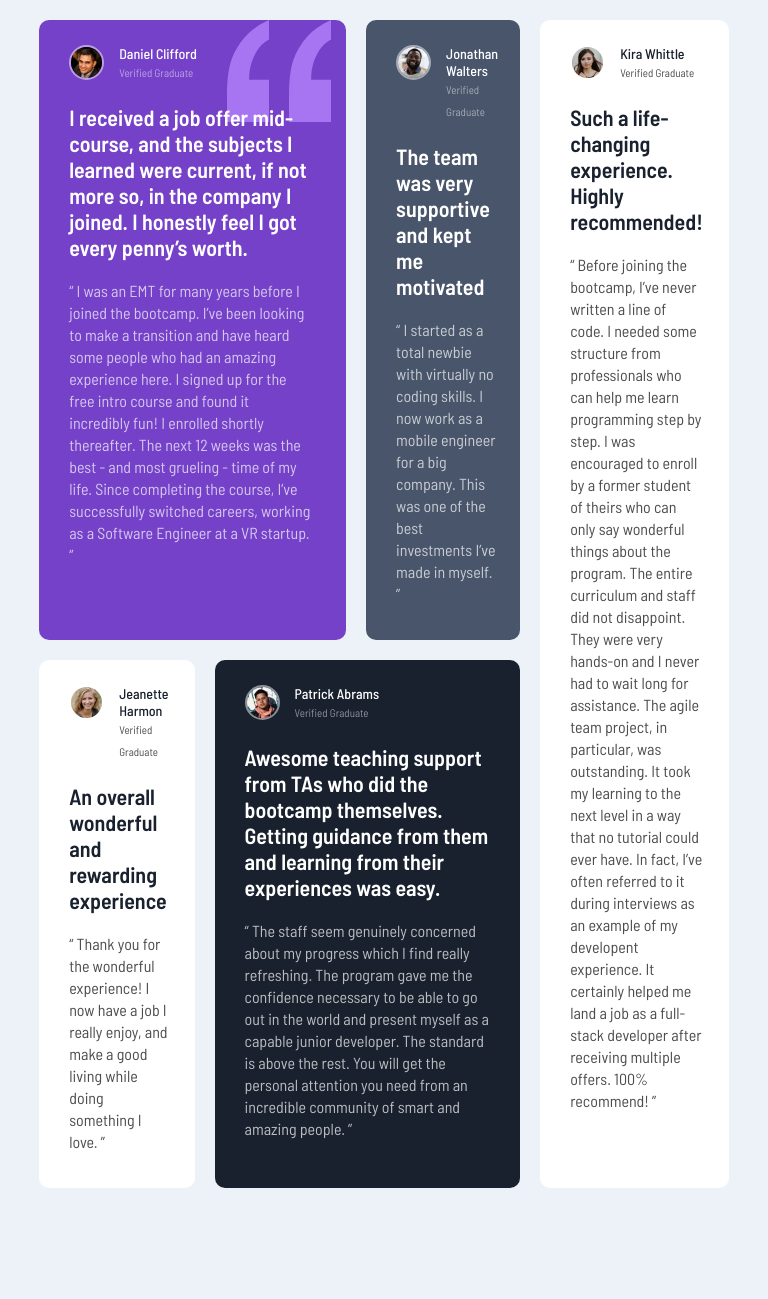
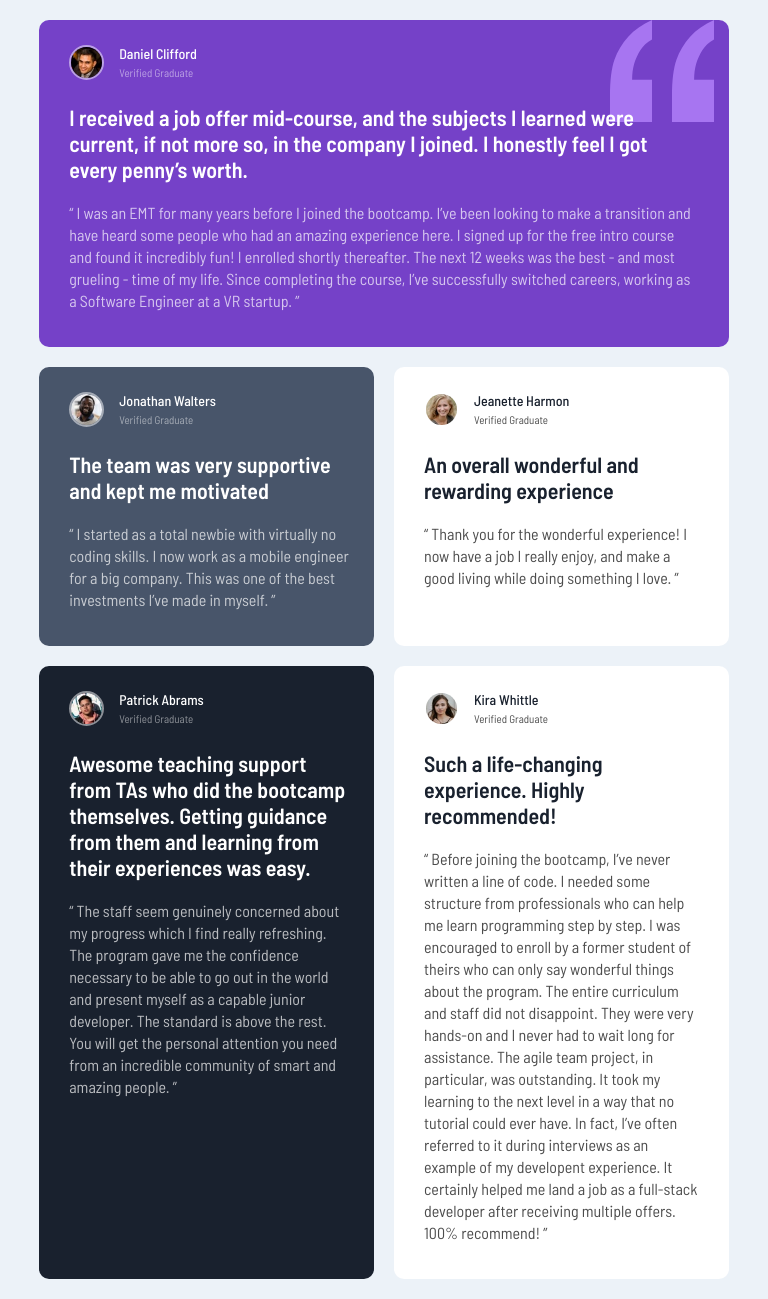
Before and after one commit to Asledin-max/testimonials-grid-section-main, a plain HTML site: page index.html in a window 768 px wide. Before the commit the page ends 1208 px from the top, so only its background shows below. Drawn offline with Linux system fonts and the light colour scheme.

Commit message:
Update style.css

```diff
--- a/style.css
+++ b/style.css
@@ -100,10 +100,10 @@ body {
   padding: 25px 26px 35px 30px;
 }
 
-@media (min-width: 380px) {
+@media (min-width: 395px) {
   .cardcontainer-grid {
     grid-template-columns: repeat(4, 1fr);
-    width: min(95%, 1280px);
+    width: min(95%, 400px);
   }
   .grid-col-span-2 {
     grid-column: span 2;
@@ -123,3 +123,37 @@ body {
     font-size: 22px;
   }
 }
+
+@media (min-width: 395px) and (max-width: 770px) {
+  .cardcontainer-grid {
+    grid-template-columns: repeat(4, 1fr);
+    width: min(95%, 770px);
+  }
+  .grid-col-span-2 {
+    grid-column: span 3;
+  }
+  .testimonials:last-child {
+    grid-row: 3;
+    grid-column: span 2;
+  }
+  .testimonials:nth-child(1) {
+    grid-column: span 4;
+  }
+  .testimonials:nth-child(2) {
+    grid-column: span 2;
+  }
+  .testimonials:nth-child(3) {
+    grid-column: span 2;
+  }
+  .testimonials:nth-child(4) {
+    grid-column: span 2;
+    grid-row-start: 3;
+  }
+}
+
+@media (min-width: 1025px) and (max-width: 1440px) {
+  .cardcontainer-grid {
+    grid-template-columns: repeat(4, 1fr);
+    width: min(95%, 1200px);
+  }
+}
```
